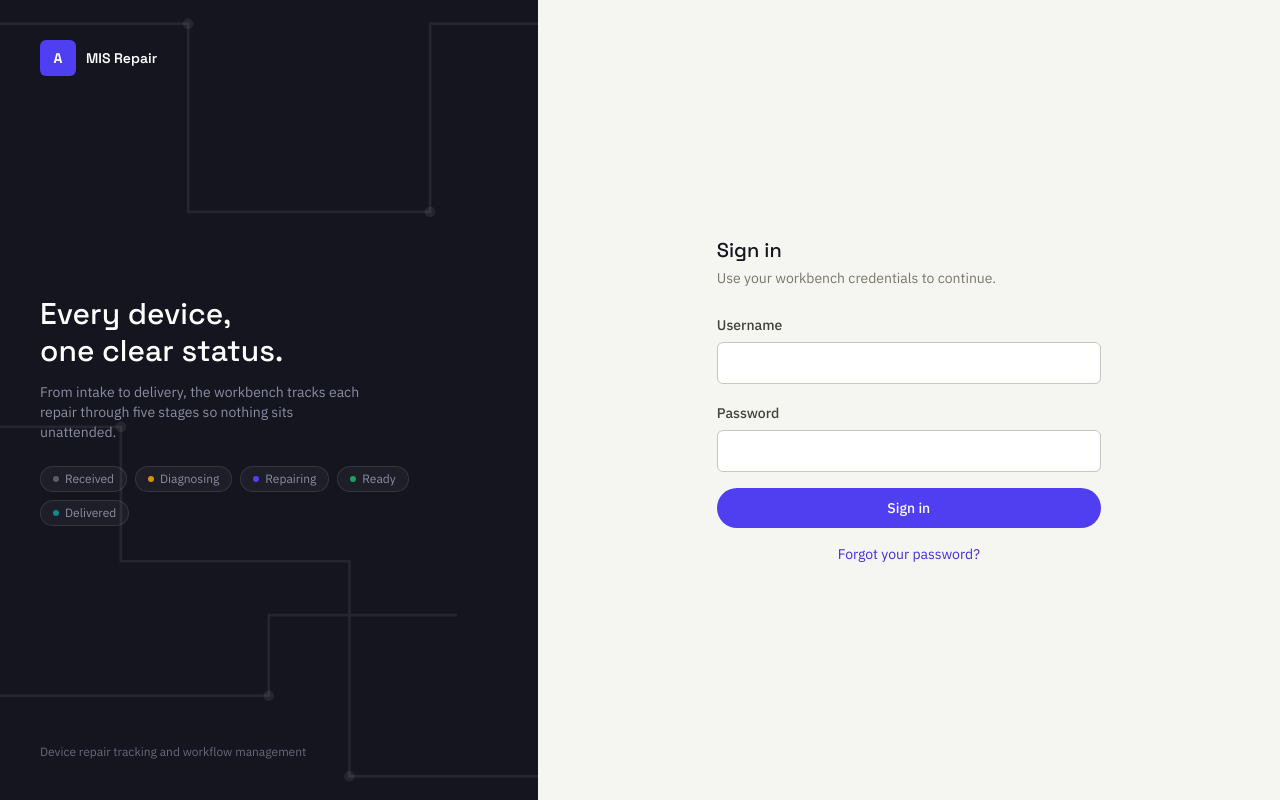
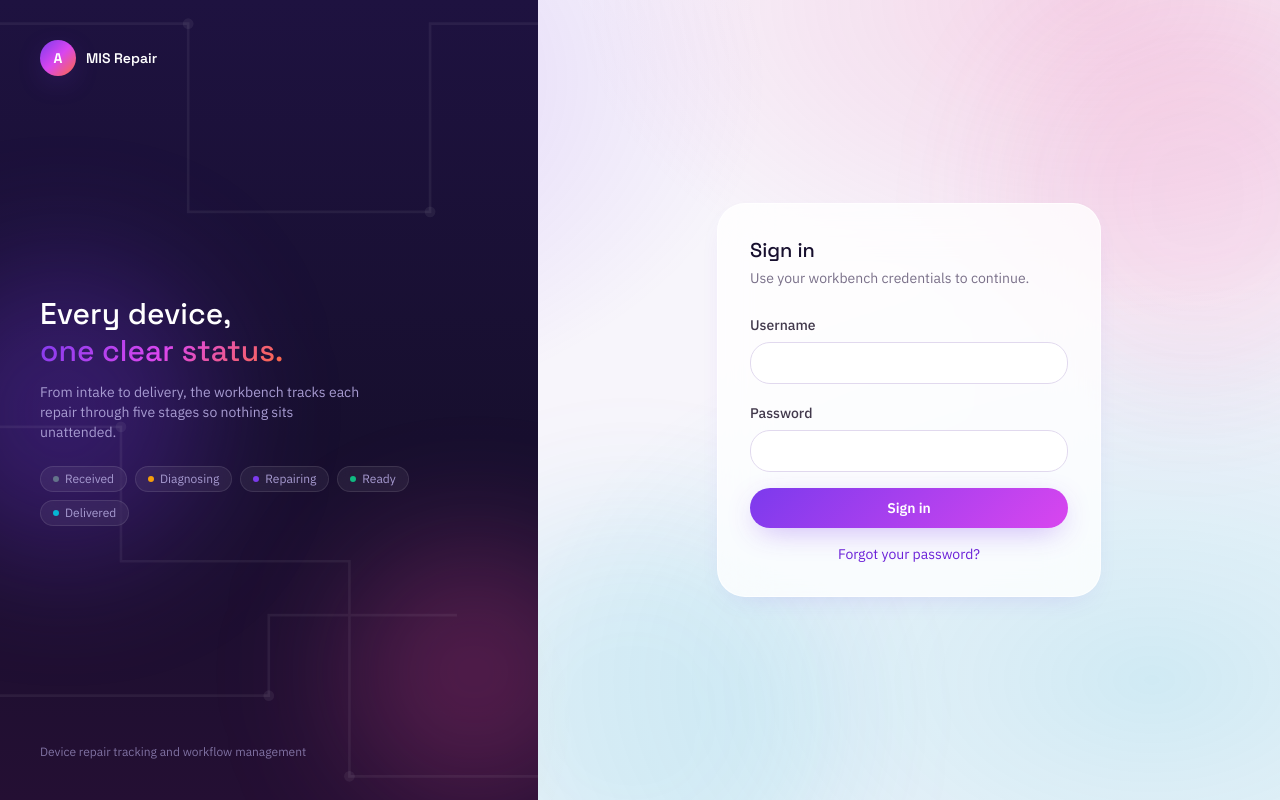
Before and after one commit to botareview3-crypto/MIS_Sys, a Next.js app: page /login in a window 1280 px wide. Built offline with nearby package versions, Linux system fonts and the light colour scheme.

Commit message:
Redesign frontend: gradient/glass visual theme, keep backend and nav intact

```diff
--- a/src/app/(app)/layout.tsx
+++ b/src/app/(app)/layout.tsx
@@ -13,7 +13,7 @@ export default async function AppLayout({ children }: { children: React.ReactNod
   });
 
   return (
-    <div className="flex min-h-screen bg-stone-50">
+    <div className="flex min-h-screen">
       <Sidebar session={session} />
       <div className="flex-1 overflow-x-hidden">
         <TopBar unreadNotifications={unreadNotifications} />
--- a/src/app/globals.css
+++ b/src/app/globals.css
@@ -3,8 +3,8 @@
 @tailwind utilities;
 
 :root {
-  --bg: 245 245 241; /* stone-50 */
-  --fg: 20 21 31; /* ink */
+  --bg: 247 245 251; /* stone-50 */
+  --fg: 23 15 46; /* ink */
 }
 
 body {
@@ -16,39 +16,64 @@ h1, h2, h3, h4 {
   @apply font-display;
 }
 
-/* Flat by default; a border does the work a shadow used to. Depth is
-   reserved for things you can act on (see .card-interactive). */
+/* -----------------------------------------------------------------------
+   Ambient background: a few large, soft, slowly-drifting blobs plus a
+   subtle radial "aurora" wash. Pure decoration — fixed, blurred, behind
+   everything, never intercepts clicks. Gives every page a bit of life
+   instead of a flat workspace-grey slab.
+------------------------------------------------------------------------ */
+.app-ambient {
+  @apply pointer-events-none fixed inset-0 -z-10 overflow-hidden bg-aurora;
+}
+.app-ambient span {
+  @apply absolute rounded-full blur-3xl opacity-60;
+}
+.app-ambient .blob-1 {
+  @apply -left-24 -top-24 h-[26rem] w-[26rem] bg-brand-200/60 animate-blob;
+}
+.app-ambient .blob-2 {
+  @apply -right-20 top-10 h-[22rem] w-[22rem] bg-pop-pink/20 animate-blob-slow;
+}
+.app-ambient .blob-3 {
+  @apply -bottom-32 left-1/3 h-[24rem] w-[24rem] bg-pop-cyan/20 animate-blob;
+}
+
+/* Glassy by default; a soft tinted shadow does the work a hard border
+   used to. Depth is reserved for things you can act on (see
+   .card-interactive), but everything gets a touch of glow. */
 .card {
-  @apply rounded-md border border-stone-200 bg-white;
+  @apply rounded-3xl border border-white/70 bg-white/80 shadow-[0_10px_30px_-18px_rgba(124,58,237,0.25)] backdrop-blur-xl;
 }
 
 .card-interactive {
-  @apply card transition hover:-translate-y-0.5 hover:border-brand-200 hover:shadow-[0_8px_20px_-12px_rgba(20,21,31,0.25)];
+  @apply card transition duration-300 ease-out hover:-translate-y-1 hover:border-brand-200 hover:shadow-glow-lg;
 }
 
 .btn-primary {
-  @apply inline-flex items-center justify-center rounded-full bg-brand-500 px-4 py-2.5
-    text-sm font-medium text-white transition hover:bg-brand-600
+  @apply inline-flex items-center justify-center rounded-full bg-brand-gradient bg-[length:200%_200%] px-4 py-2.5
+    text-sm font-semibold text-white shadow-glow transition-all duration-300 ease-out
+    hover:scale-[1.03] hover:bg-right hover:shadow-glow-lg active:scale-[0.98]
     focus-visible:outline focus-visible:outline-2 focus-visible:outline-offset-2
-    focus-visible:outline-brand-500 disabled:cursor-not-allowed disabled:opacity-60;
+    focus-visible:outline-brand-500 disabled:cursor-not-allowed disabled:opacity-60 disabled:hover:scale-100;
 }
 
 .btn-secondary {
-  @apply inline-flex items-center justify-center rounded-full border border-stone-300 bg-white px-4 py-2.5
-    text-sm font-medium text-stone-700 transition hover:border-stone-400 hover:bg-stone-50
+  @apply inline-flex items-center justify-center rounded-full border border-stone-200 bg-white/80 px-4 py-2.5
+    text-sm font-medium text-stone-700 backdrop-blur transition-all duration-300 ease-out hover:-translate-y-0.5
+    hover:border-brand-300 hover:bg-white hover:text-brand-700 hover:shadow-candy
     focus-visible:outline focus-visible:outline-2 focus-visible:outline-offset-2
-    focus-visible:outline-brand-500 disabled:cursor-not-allowed disabled:opacity-60;
+    focus-visible:outline-brand-500 disabled:cursor-not-allowed disabled:opacity-60 disabled:hover:translate-y-0;
 }
 
 .input {
-  @apply w-full rounded-md border border-stone-300 bg-white px-3 py-2.5 text-sm
-    placeholder:text-stone-400 focus:border-brand-500 focus:outline-none
-    focus:ring-2 focus:ring-brand-500/20;
+  @apply w-full rounded-2xl border border-stone-200 bg-white/90 px-3 py-2.5 text-sm
+    placeholder:text-stone-400 transition focus:border-brand-400 focus:outline-none
+    focus:ring-4 focus:ring-brand-400/15;
 }
 
 /* Status key: same five colors everywhere a repair-job status is shown. */
 .badge-status {
-  @apply inline-flex items-center gap-1.5 rounded-full border px-2.5 py-1 text-xs font-medium;
+  @apply inline-flex items-center gap-1.5 rounded-full border px-2.5 py-1 text-xs font-semibold;
 }
 .badge-status::before {
   content: "";
@@ -61,11 +86,11 @@ h1, h2, h3, h4 {
 .badge-status-diagnosing {
   @apply badge-status border-status-diagnosing/25 bg-status-diagnosing/10 text-status-diagnosing;
 }
-.badge-status-diagnosing::before { @apply bg-status-diagnosing; }
+.badge-status-diagnosing::before { @apply bg-status-diagnosing animate-pulse-soft; }
 .badge-status-repairing {
   @apply badge-status border-status-repairing/25 bg-status-repairing/10 text-status-repairing;
 }
-.badge-status-repairing::before { @apply bg-status-repairing; }
+.badge-status-repairing::before { @apply bg-status-repairing animate-pulse-soft; }
 .badge-status-ready {
   @apply badge-status border-status-ready/25 bg-status-ready/10 text-status-ready;
 }
@@ -79,3 +104,16 @@ h1, h2, h3, h4 {
 .data-mono {
   @apply font-mono tabular-nums;
 }
+
+/* Gradient text — for hero headings that should feel like a moment, not
+   another grey H1. Use sparingly (one per page, usually the greeting). */
+.text-gradient {
+  @apply bg-brand-gradient bg-clip-text text-transparent;
+}
+
+/* Colorful stat-tile chip, keyed by repair status — dashboard tiles use
+   this instead of a flat white card so the four stages read at a glance. */
+.stat-chip {
+  @apply relative overflow-hidden rounded-3xl border border-white/70 bg-white/80 p-4 shadow-[0_10px_30px_-18px_rgba(124,58,237,0.25)]
+    backdrop-blur-xl transition-all duration-300 ease-out hover:-translate-y-1 hover:shadow-glow-lg;
+}
--- a/src/app/layout.tsx
+++ b/src/app/layout.tsx
@@ -35,7 +35,14 @@ export default function RootLayout({
 }) {
   return (
     <html lang="en" className={`${display.variable} ${sans.variable} ${mono.variable}`}>
-      <body>{children}</body>
+      <body>
+        <div className="app-ambient" aria-hidden>
+          <span className="blob-1" />
+          <span className="blob-2" />
+          <span className="blob-3" />
+        </div>
+        {children}
+      </body>
     </html>
   );
 }
--- a/src/app/login/page.tsx
+++ b/src/app/login/page.tsx
@@ -43,11 +43,14 @@ export default function LoginPage() {
   }
 
   return (
-    <main className="flex min-h-screen bg-stone-50">
+    <main className="flex min-h-screen">
       {/* Left: brand panel. The one bold moment in the whole app. */}
-      <div className="relative hidden w-[42%] shrink-0 overflow-hidden bg-ink lg:flex lg:flex-col lg:justify-between lg:p-10">
+      <div className="relative hidden w-[42%] shrink-0 overflow-hidden bg-ink-gradient lg:flex lg:flex-col lg:justify-between lg:p-10">
+        <div className="pointer-events-none absolute -left-20 top-1/3 h-72 w-72 rounded-full bg-brand-500/30 blur-3xl animate-blob" aria-hidden />
+        <div className="pointer-events-none absolute -right-16 bottom-0 h-64 w-64 rounded-full bg-pop-pink/25 blur-3xl animate-blob-slow" aria-hidden />
+
         <svg
-          className="pointer-events-none absolute inset-0 h-full w-full text-white/[0.07]"
+          className="pointer-events-none absolute inset-0 h-full w-full text-white/[0.06]"
           viewBox="0 0 400 800"
           fill="none"
           preserveAspectRatio="xMidYMid slice"
@@ -66,7 +69,7 @@ export default function LoginPage() {
         </svg>
 
         <div className="relative flex items-center gap-2.5">
-          <div className="flex h-9 w-9 items-center justify-center rounded-md bg-brand-500 font-display text-sm font-bold text-white">
+          <div className="flex h-9 w-9 items-center justify-center rounded-2xl bg-brand-gradient font-display text-sm font-bold text-white shadow-glow">
             A
           </div>
           <strong className="font-display text-sm font-semibold text-white">MIS Repair</strong>
@@ -76,7 +79,7 @@ export default function LoginPage() {
           <h1 className="font-display text-3xl font-medium leading-tight text-white">
             Every device,
             <br />
-            one clear status.
+            <span className="text-gradient">one clear status.</span>
           </h1>
           <p className="mt-3 max-w-xs text-sm text-ink-muted">
             From intake to delivery, the workbench tracks each repair through five stages so
@@ -86,7 +89,7 @@ export default function LoginPage() {
             {STATUS_LEGEND.map((s) => (
               <li
                 key={s.label}
-                className="flex items-center gap-1.5 rounded-full border border-white/10 bg-white/[0.04] px-3 py-1 text-xs text-ink-muted"
+                className="flex items-center gap-1.5 rounded-full border border-white/10 bg-white/[0.06] px-3 py-1 text-xs text-ink-muted backdrop-blur"
               >
                 <span className={`h-1.5 w-1.5 rounded-full ${s.color}`} aria-hidden />
                 {s.label}
@@ -100,10 +103,10 @@ export default function LoginPage() {
 
       {/* Right: sign-in form */}
       <div className="flex flex-1 items-center justify-center px-4 py-12">
-        <div className="w-full max-w-sm">
+        <div className="card animate-pop-in w-full max-w-sm p-8">
           <div className="mb-8 lg:hidden">
             <div className="mb-4 flex items-center gap-2.5">
-              <div className="flex h-9 w-9 items-center justify-center rounded-md bg-brand-500 font-display text-sm font-bold text-white">
+              <div className="flex h-9 w-9 items-center justify-center rounded-2xl bg-brand-gradient font-display text-sm font-bold text-white shadow-glow">
                 A
               </div>
               <strong className="font-display text-sm font-semibold text-ink">MIS Repair</strong>
@@ -117,7 +120,7 @@ export default function LoginPage() {
 
           <form onSubmit={handleSubmit} className="space-y-4">
             {error && (
-              <div className="rounded-md bg-red-50 px-3 py-2 text-sm text-red-700">{error}</div>
+              <div className="rounded-2xl bg-red-50 px-3 py-2 text-sm text-red-700">{error}</div>
             )}
 
             <div className="space-y-1.5">
--- a/tailwind.config.ts
+++ b/tailwind.config.ts
@@ -7,46 +7,60 @@ const config: Config = {
       colors: {
         // Circuit-indigo: primary accent. Replaces the generic SaaS blue.
         brand: {
-          50: "#eeecff",
-          100: "#d9d5ff",
-          200: "#b6adff",
-          500: "#4f3ff0",
-          600: "#4230d6",
-          700: "#3624ac",
+          50: "#f2efff",
+          100: "#e5deff",
+          200: "#cabdff",
+          300: "#a68cff",
+          400: "#8a5cff",
+          500: "#7c3aed",
+          600: "#6b21d8",
+          700: "#5617ad",
         },
-        // Warm solder-orange: used sparingly, for the one bold moment (login, logo mark).
+        // Warm solder-orange / candy accents: used for the second and third
+        // stops of gradients and for playful highlight moments.
         solder: {
+          400: "#ff8a5c",
           500: "#ff6a3d",
           600: "#e6522a",
         },
-        // Ink: dark chrome (sidebar, headers on dark).
+        pop: {
+          pink: "#ec4899",
+          fuchsia: "#d946ef",
+          amber: "#f59e0b",
+          cyan: "#06b6d4",
+          lime: "#84cc16",
+        },
+        // Ink: dark chrome (sidebar, headers on dark) — now a deep
+        // violet-black so it reads as part of the same gradient family
+        // instead of a flat neutral slab.
         ink: {
-          DEFAULT: "#14151f",
-          soft: "#22232f",
-          muted: "#8b8da3",
+          DEFAULT: "#170f2e",
+          soft: "#241a42",
+          muted: "#a79bd1",
         },
         // Stone: warm-neutral scale replacing the default blue-grey slate,
         // used as the workspace background + hairlines throughout the app.
         stone: {
-          50: "#f5f5f1",
-          100: "#eeede7",
-          200: "#e2e0d6",
-          300: "#c9c7ba",
-          400: "#a3a190",
-          500: "#7a7869",
-          600: "#5b5a4e",
-          700: "#42413a",
-          800: "#2b2a26",
-          900: "#1a1a17",
+          50: "#f7f5fb",
+          100: "#efebf6",
+          200: "#e1d9ee",
+          300: "#c9bede",
+          400: "#a396b8",
+          500: "#7a7089",
+          600: "#5b5266",
+          700: "#42394c",
+          800: "#2b2433",
+          900: "#1a1522",
         },
         // Status key: one color per repair-job status, used everywhere a
-        // status appears (badges, dashboard stats, progress steps).
+        // status appears (badges, dashboard stats, progress steps). Bumped
+        // to a brighter, more candy-saturated set so the status strip pops.
         status: {
-          received: "#5b5d6b",
-          diagnosing: "#d9910a",
-          repairing: "#4f3ff0",
-          ready: "#1f9d63",
-          delivered: "#0f8a8b",
+          received: "#64748b",
+          diagnosing: "#f59e0b",
+          repairing: "#7c3aed",
+          ready: "#10b981",
+          delivered: "#06b6d4",
         },
       },
       fontFamily: {
@@ -56,6 +70,19 @@ const config: Config = {
       },
       borderRadius: {
         xl: "0.875rem",
+        "2xl": "1.25rem",
+        "3xl": "1.75rem",
+      },
+      backgroundImage: {
+        "brand-gradient": "linear-gradient(135deg, #7c3aed 0%, #d946ef 50%, #ff6a3d 100%)",
+        "brand-gradient-soft": "linear-gradient(135deg, #f2efff 0%, #ffe4f5 50%, #ffedd9 100%)",
+        "ink-gradient": "linear-gradient(180deg, #1e1240 0%, #170f2e 55%, #240f33 100%)",
+        "aurora": "radial-gradient(45% 45% at 15% 10%, rgba(124,58,237,0.22) 0%, rgba(124,58,237,0) 100%), radial-gradient(40% 40% at 85% 0%, rgba(236,72,153,0.18) 0%, rgba(236,72,153,0) 100%), radial-gradient(50% 50% at 90% 85%, rgba(6,182,212,0.16) 0%, rgba(6,182,212,0) 100%), radial-gradient(40% 40% at 5% 90%, rgba(245,158,11,0.14) 0%, rgba(245,158,11,0) 100%)",
+      },
+      boxShadow: {
+        glow: "0 8px 30px -8px rgba(124,58,237,0.45)",
+        "glow-lg": "0 20px 60px -15px rgba(124,58,237,0.5)",
+        candy: "0 10px 30px -10px rgba(217,70,239,0.35)",
       },
       keyframes: {
         "bell-shake": {
@@ -69,9 +96,32 @@ const config: Config = {
           "70%": { transform: "rotate(-2deg)" },
           "80%, 100%": { transform: "rotate(0deg)" },
         },
+        blob: {
+          "0%, 100%": { transform: "translate(0, 0) scale(1)" },
+          "33%": { transform: "translate(4%, -6%) scale(1.08)" },
+          "66%": { transform: "translate(-3%, 4%) scale(0.95)" },
+        },
+        "gradient-pan": {
+          "0%": { backgroundPosition: "0% 50%" },
+          "50%": { backgroundPosition: "100% 50%" },
+          "100%": { backgroundPosition: "0% 50%" },
+        },
+        "pop-in": {
+          "0%": { opacity: "0", transform: "translateY(6px) scale(0.98)" },
+          "100%": { opacity: "1", transform: "translateY(0) scale(1)" },
+        },
+        "pulse-soft": {
+          "0%, 100%": { opacity: "1" },
+          "50%": { opacity: "0.55" },
+        },
       },
       animation: {
         "bell-shake": "bell-shake 1.6s ease-in-out infinite",
+        blob: "blob 14s ease-in-out infinite",
+        "blob-slow": "blob 20s ease-in-out infinite",
+        "gradient-pan": "gradient-pan 6s ease infinite",
+        "pop-in": "pop-in 0.35s cubic-bezier(0.22,1,0.36,1) both",
+        "pulse-soft": "pulse-soft 2.4s ease-in-out infinite",
       },
     },
   },
```
Also changed, not shown: src/app/(app)/dashboard/page.tsx (+25 -26 lines), src/components/Sidebar.tsx (+24 -18 lines), src/components/TopBar.tsx (+14 -12 lines), src/components/dashboard/MyDevicesSection.tsx (+21 -7 lines).
